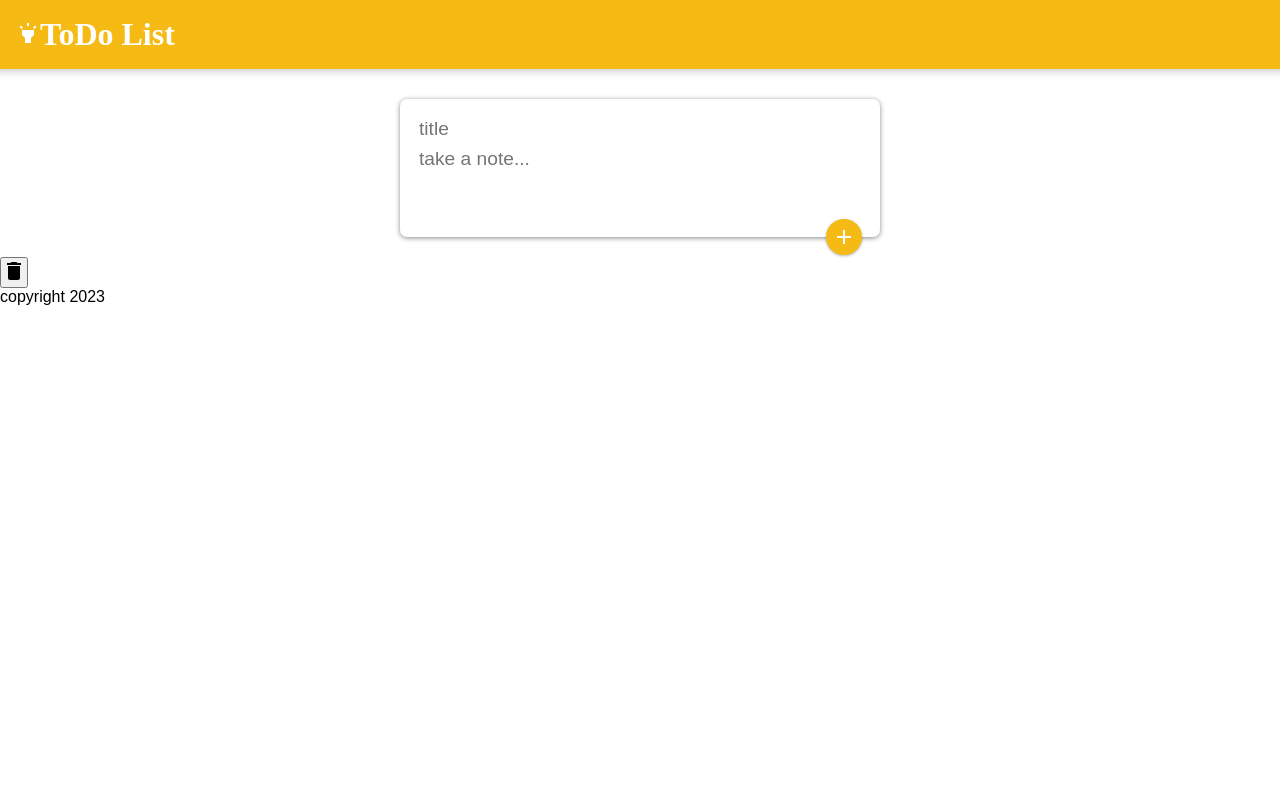
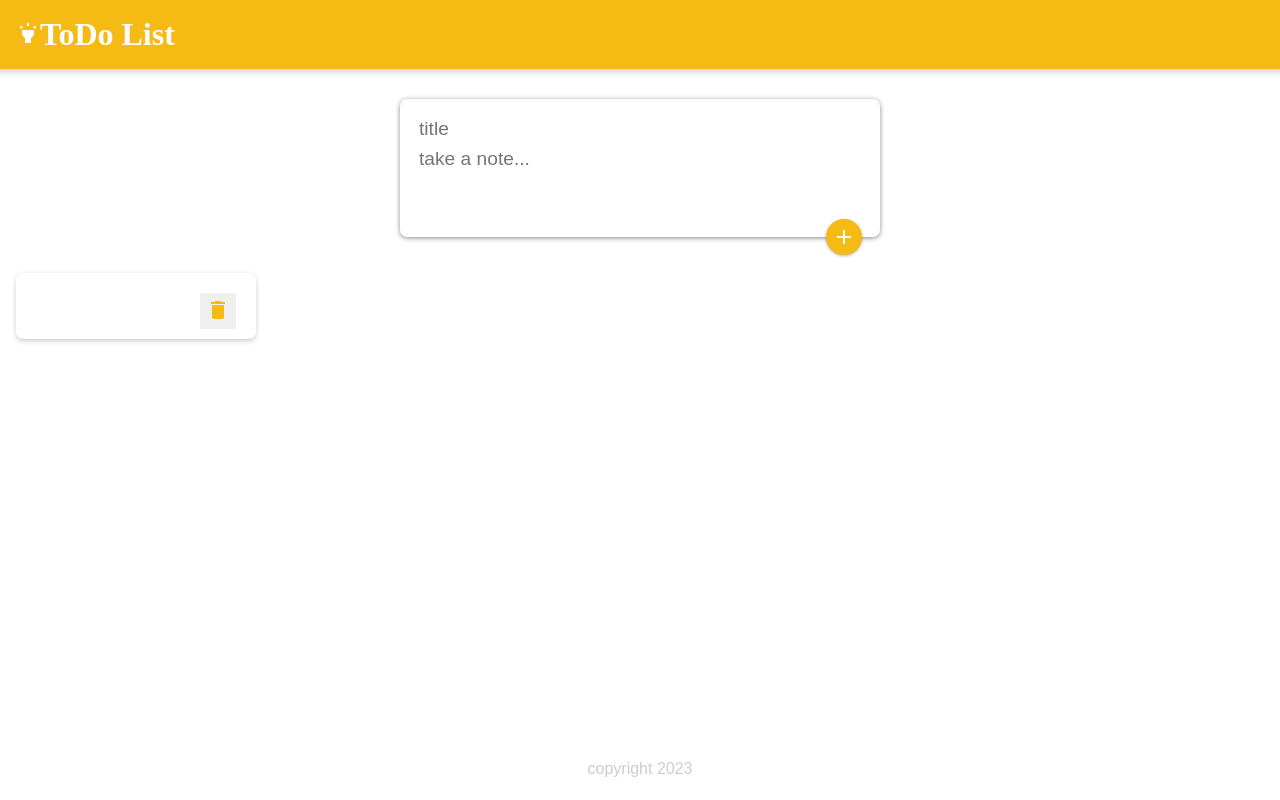
Before and after one commit to animeshkumar7717/react-todo-list, a React (Create React App) app: page / in a window 1280 px wide. Both pictures are taken after a click on the button 844 px from the left and 237 px from the top of the page. Built offline with nearby package versions, Linux system fonts and the light colour scheme.

Commit message:
footer-and-css: implement css

```diff
--- a/src/index.css
+++ b/src/index.css
@@ -53,3 +53,50 @@ form.create-note button {
   cursor: pointer;
   outline: none;
 }
+
+
+footer {
+  position: absolute;
+  text-align: center;
+  bottom: 0;
+  width: 100%;
+  height: 2.5rem;
+}
+
+footer p{
+  color: #ccc;
+}
+
+.note {
+  background: #fff;
+  border-radius: 7px;
+  box-shadow: 0 2px 5px #ccc;
+  padding: 10px;
+  width: 240px;
+  margin: 16px;
+  float: left;
+}
+
+.note h1{
+  font-size: 1.1em;
+  margin-bottom: 6px;
+}
+
+.note p{
+  font-size: 1.1em;
+  margin-bottom: 10px;
+  white-space: pre-wrap;
+  word-wrap: break-word;
+}
+
+.note button{
+  position: relative;
+  float: right;
+  margin-right: 10px;
+  color: #f5ba13;
+  border: none;
+  width: 36px;
+  height: 36px;
+  cursor: pointer;
+  outline: none;
+}
```
